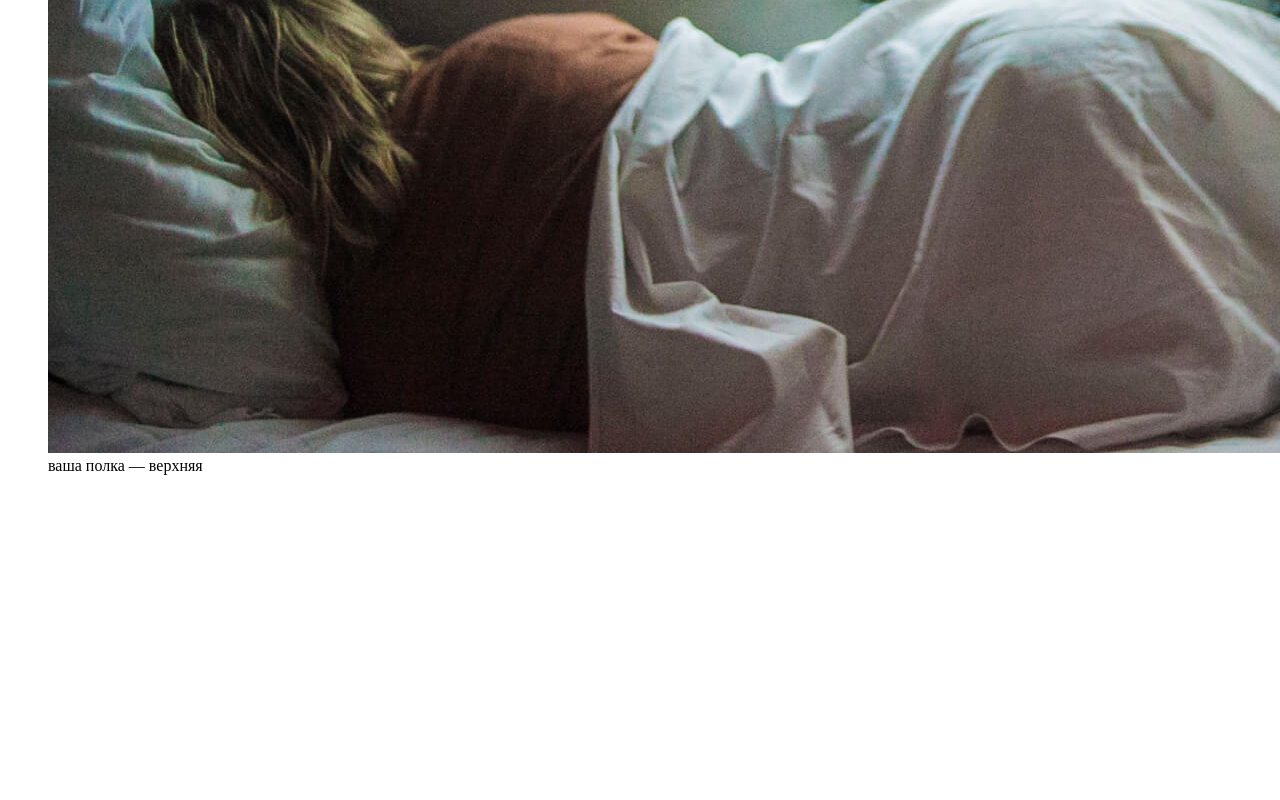
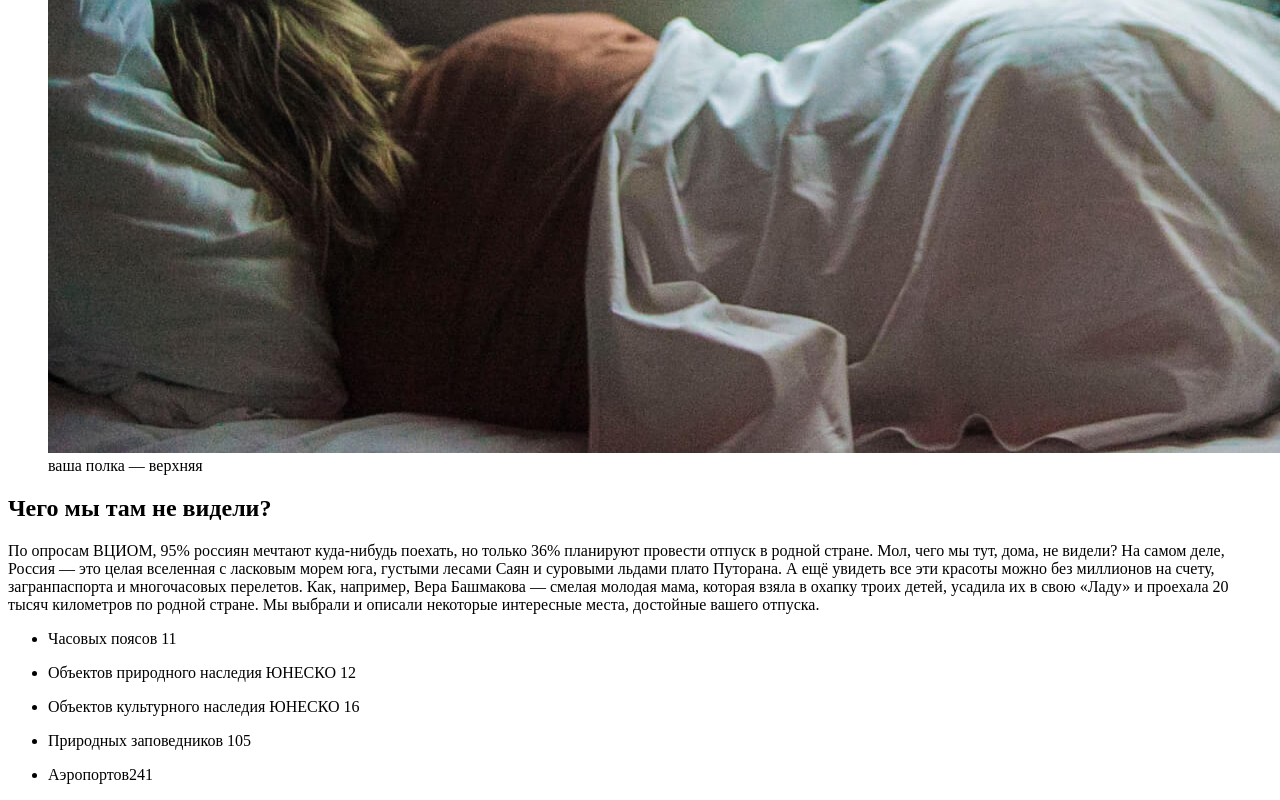
Before and after one commit to Driadix/russian-travel, a plain HTML site: page index.html in a window 1280 px wide. Shown: the part 942-1742 px from the top of the page. Before the commit the page ends 1433 px from the top, so only its background shows below. Drawn offline with Linux system fonts and the light colour scheme.

Commit message:
feat: add intro section markup

```diff
--- a/index.html
+++ b/index.html
@@ -30,6 +30,37 @@
         </div>
       </section>
 
+      <section class="intro">
+        <div class="intro__wrapper">
+          <h2 class="intro__title">Чего мы там не видели?</h2>
+          <p class="intro__text">По опросам ВЦИОМ, 95% россиян мечтают куда-нибудь поехать, но только 36% планируют
+            провести отпуск в родной стране. Мол, чего мы тут, дома, не видели? На самом деле, Россия — это целая
+            вселенная с ласковым морем юга, густыми лесами Саян и суровыми льдами плато Путорана. А ещё увидеть все эти
+            красоты можно без миллионов на счету, загранпаспорта и многочасовых перелетов. Как, например, Вера Башмакова
+            — смелая молодая мама, которая взяла в охапку троих детей, усадила их в свою «Ладу» и проехала 20 тысяч
+            километров по родной стране. Мы выбрали и описали некоторые интересные места, достойные вашего отпуска.</p>
+          <ul class="intro__list">
+            <li class="intro__list-item">
+              <p class="intro__list-text">Часовых поясов <span class="intro__list-count">11</span></p>
+            </li>
+            <li class="intro__list-item">
+              <p class="intro__list-text">Объектов природного наследия ЮНЕСКО <span class="intro__list-count">12</span>
+              </p>
+            </li>
+            <li class="intro__list-item">
+              <p class="intro__list-text">Объектов культурного наследия ЮНЕСКО <span class="intro__list-count"></span>16
+              </p>
+            </li>
+            <li class="intro__list-item">
+              <p class="intro__list-text">Природных заповедников <span class="intro__list-count"></span>105</p>
+            </li>
+            <li class="intro__list-item">
+              <p class="intro__list-text">Аэропортов<span class="intro__list-count"></span>241</p>
+            </li>
+          </ul>
+        </div>
+      </section>
+
     </main>
 
     <footer class="footer">
```
